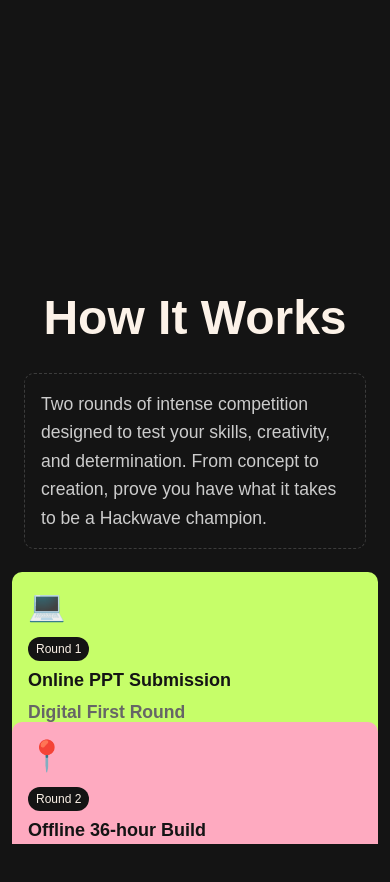
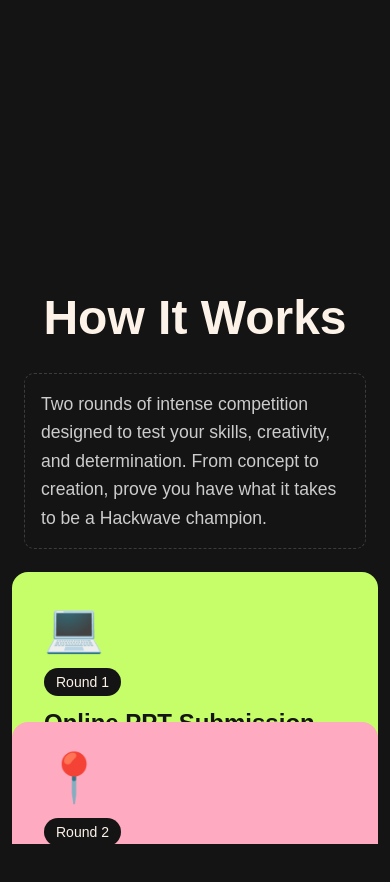
Before and after one commit to sumitrathore1971/hackwave-site, a Next.js app: page /info-card in a window 390 px wide. Shown: the top 882 px of the page. Built offline with nearby package versions, Linux system fonts and the light colour scheme; a web font is replaced by a local one.

Commit message:
Refactor RoundCard component in InfoCard to simplify styling, enhance layout, and improve text sizes for better readability.

```diff
--- a/src/components/landing/info-card/index.tsx
+++ b/src/components/landing/info-card/index.tsx
@@ -35,37 +35,29 @@ const RoundCard = ({
 }: RoundCardProps) => {
   return (
     <div
-      className="round-card relative w-full text-[#141414] rounded-lg sm:rounded-xl md:rounded-2xl p-4 sm:p-6 md:p-8 flex flex-col justify-between min-h-[200px] sm:min-h-[250px] md:min-h-[300px] lg:min-h-[350px]"
+      className="round-card relative w-full text-[#141414] rounded-2xl p-8 flex flex-col justify-between h-[400px]"
       style={{ backgroundColor: bgColor }}
     >
       {/* Round Icon - Emoji representation of the round type */}
-      <div className="text-3xl sm:text-4xl md:text-5xl lg:text-6xl mb-3 sm:mb-4">
-        {icon}
-      </div>
+      <div className="text-5xl mb-4">{icon}</div>
 
       {/* Card Content Container */}
       <div className="flex-1">
         {/* Round Badge - Shows "Round 1" or "Round 2" */}
-        <div className="mb-2 sm:mb-3">
-          <span className="inline-block bg-[#141414] text-[#fcf2e8] px-2 py-1 rounded-full text-xs sm:text-sm font-medium">
+        <div className="mb-3">
+          <span className="inline-block bg-[#141414] text-[#fcf2e8] px-3 py-1 rounded-full text-sm font-medium">
             Round {index + 1}
           </span>
         </div>
 
         {/* Round Title - Main heading for the round */}
-        <h2 className="text-lg sm:text-xl md:text-2xl lg:text-3xl font-black leading-tight mb-2 sm:mb-3">
-          {title}
-        </h2>
+        <h2 className="text-2xl font-black leading-tight mb-3">{title}</h2>
 
         {/* Round Subtitle - Secondary description */}
-        <p className="text-sm sm:text-base md:text-lg font-semibold text-[#666] mb-3 sm:mb-4">
-          {subtitle}
-        </p>
+        <p className="text-lg font-semibold text-[#666] mb-4">{subtitle}</p>
 
         {/* Round Description - Detailed explanation */}
-        <p className="text-xs sm:text-sm md:text-base font-medium leading-relaxed">
-          {description}
-        </p>
+        <p className="text-base font-medium leading-relaxed">{description}</p>
       </div>
     </div>
   );
```
